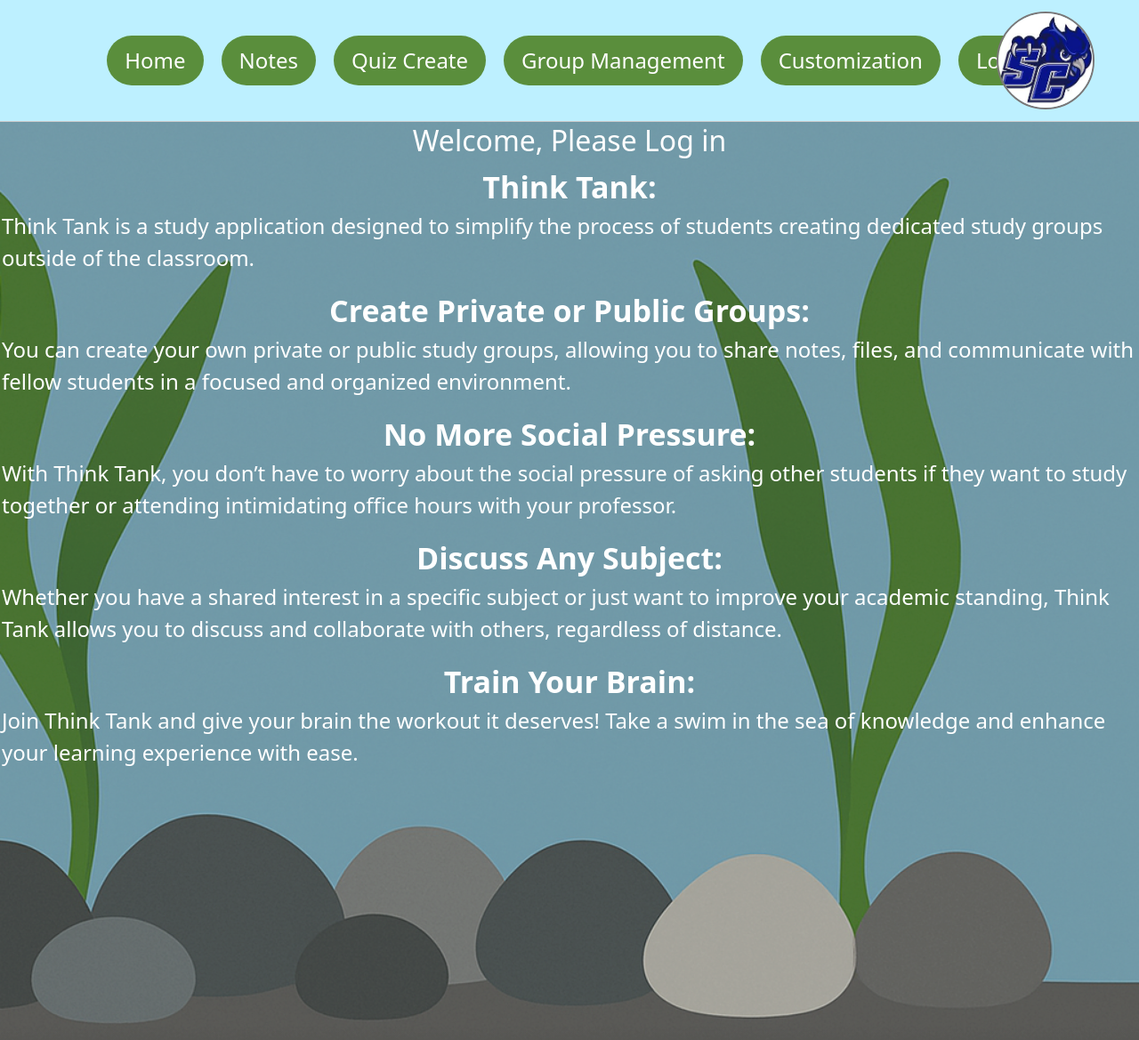
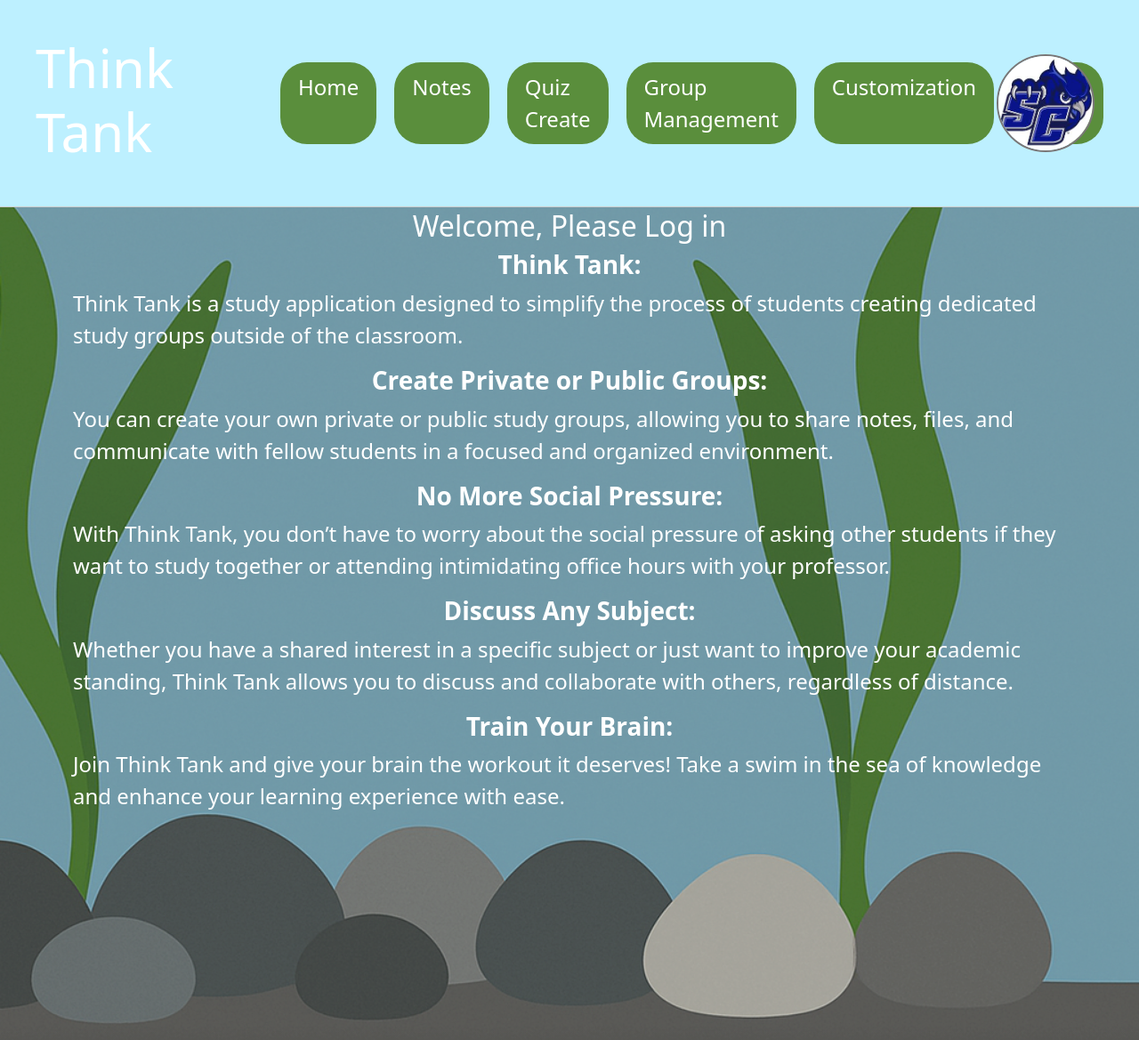
Before and after one commit to Cristian5505/StudyGroupApp, a Flask app: page / in a window 1280 px wide. Shown: the top 1169 px of the page at 89% size. Run offline with Flask 3, Linux system fonts and the light colour scheme.

Commit message:
more updated HTML

```diff
--- a/app/static/styles.css
+++ b/app/static/styles.css
@@ -11,6 +11,11 @@
     background-size: cover;
     min-height: 160vh;
     color: white;
+}
+
+.container {
+    padding-left: 20px;
+    padding-right: 20px;
 }
 
 .page-container {
@@ -313,6 +318,11 @@
     color: white !important;
 }
 
+h3 strong {
+    display: block;
+    text-align: center;
+}
+
 h3 {
     color: black !important;
 }
--- a/app/templates/base.html
+++ b/app/templates/base.html
@@ -10,6 +10,7 @@
 <body>
     <div class="page-container">
         <div class="header">
+            <h1 style="font-size: 60px; margin-right: 10px;">Think Tank</h3>
             <div class="tabs">
                 <a class="tab" href="/">Home</a>
                 <a class="tab" href="/notes">Notes</a>
--- a/app/templates/home.html
+++ b/app/templates/home.html
@@ -2,32 +2,34 @@
 {% block title %}Landing Page{% endblock %}
 {% block page %}<h1>Home</h1>{% endblock %}
 {% block content %}
+<div class="container">
    <body>
     {% if current_user.is_authenticated %}
-        <h2>Welcome {{ current_user.username }}</h2>
-        <titles><strong>Think Tank:</strong></titles>
+        <h2 style="text-align: center;">Welcome {{ current_user.username }}</h2>
+        <h3 class="white"><strong>Think Tank:</strong></span></h3>
         <p>Think Tank is a study application designed to simplify the process of students creating dedicated study groups outside of the classroom.</p>
-        <titles><strong>Create Private or Public Groups:</strong></titles>
+        <h3 class="white"><strong>Create Private or Public Groups:</strong></span></h3>
         <p>You can create your own private or public study groups, allowing you to share notes, files, and communicate with fellow students in a focused and organized environment.</p>
-        <titles><strong>No More Social Pressure:</strong></titles>
+        <h3 class="white"><strong>No More Social Pressure:</strong></span></h3>
         <p>With Think Tank, you don’t have to worry about the social pressure of asking other students if they want to study together or attending intimidating office hours with your professor.</p>
-        <titles><strong>Discuss Any Subject:</strong></titles>
+        <h3 class="white"><strong>Discuss Any Subject:</strong></span></h3>
         <p>Whether you have a shared interest in a specific subject or just want to improve your academic standing, Think Tank allows you to discuss and collaborate with others, regardless of distance.</p>
-        <titles><strong>Train Your Brain:</strong></titles>
+        <h3 class="white"><strong>Train Your Brain:</strong></span></h3>
         <p>Join Think Tank and give your brain the workout it deserves! Take a swim in the sea of knowledge and enhance your learning experience with ease.</p>
     {% else %}
-       <h2>Welcome, Please Log in</h2>
-       <titles><strong>Think Tank:</strong></titles>
+       <h2  style="text-align: center;">Welcome, Please Log in</h2>
+       <h3 class="white"><strong>Think Tank:</strong></span></h3>
        <p>Think Tank is a study application designed to simplify the process of students creating dedicated study groups outside of the classroom.</p>
-       <titles><strong>Create Private or Public Groups:</strong></titles>
+       <h3 class="white"><strong>Create Private or Public Groups:</strong></span></h3>
        <p>You can create your own private or public study groups, allowing you to share notes, files, and communicate with fellow students in a focused and organized environment.</p>
-       <titles><strong>No More Social Pressure:</strong></titles>
+       <h3 class="white"><strong>No More Social Pressure:</strong></span></h3>
        <p>With Think Tank, you don’t have to worry about the social pressure of asking other students if they want to study together or attending intimidating office hours with your professor.</p>
-       <titles><strong>Discuss Any Subject:</strong></titles>
+       <h3 class="white"><strong>Discuss Any Subject:</strong></span></h3>
        <p>Whether you have a shared interest in a specific subject or just want to improve your academic standing, Think Tank allows you to discuss and collaborate with others, regardless of distance.</p>
-       <titles><strong>Train Your Brain:</strong></titles>
+       <h3 class="white"><strong>Train Your Brain:</strong></span></h3>
        <p>Join Think Tank and give your brain the workout it deserves! Take a swim in the sea of knowledge and enhance your learning experience with ease.</p>
     {% endif %}
 
    </body>
+</div>
 {% endblock %}
```
